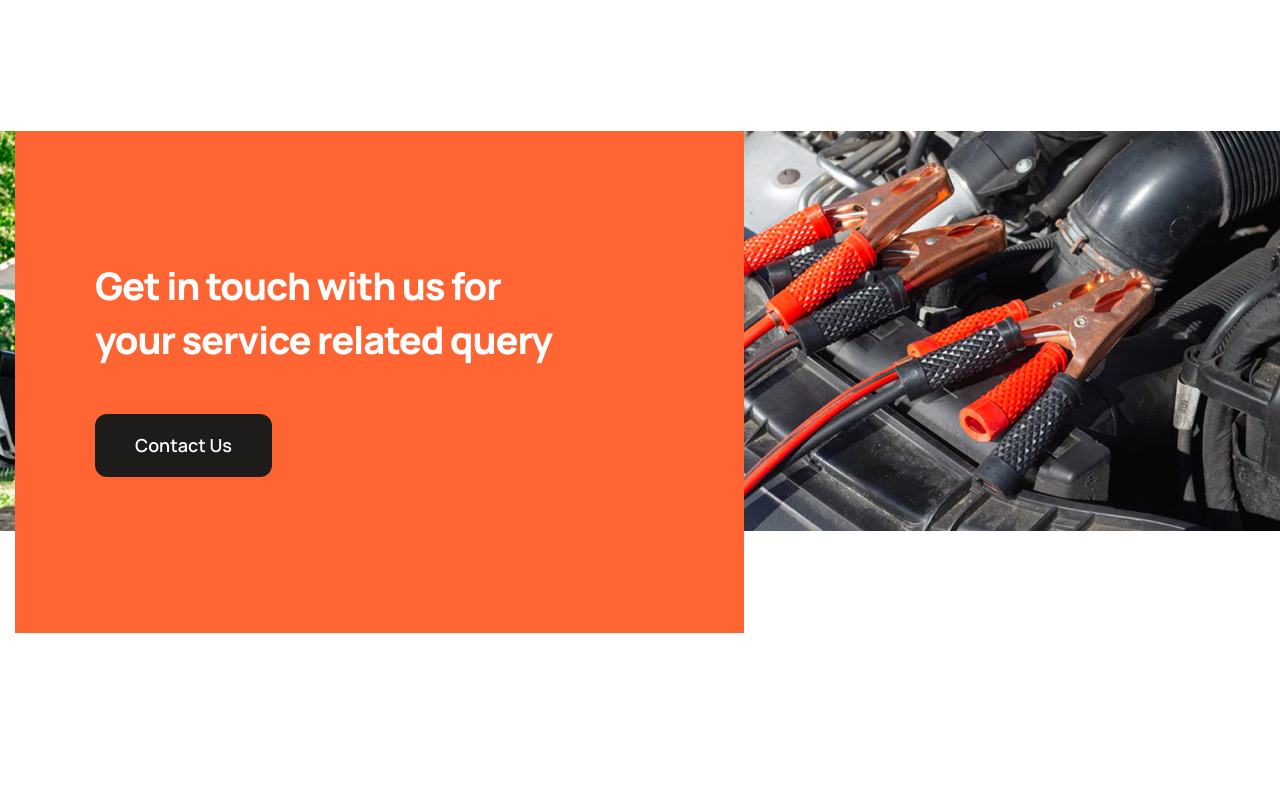
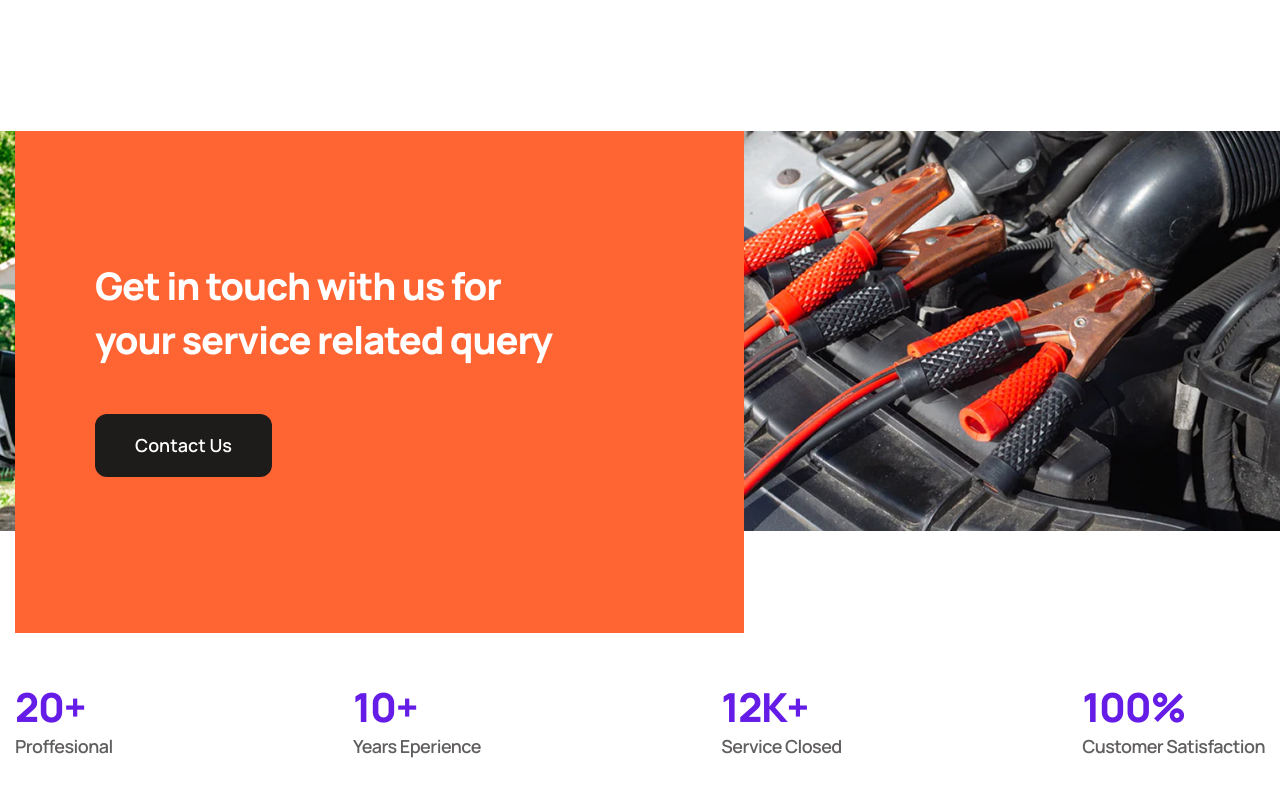
Before and after one commit to RafaelTagiev/finsweet, a website: page index.html in a window 1280 px wide. Shown: the part 2680-3488 px from the top of the page. Before the commit the page ends 3313 px from the top, so only its background shows below. Drawn offline with nearby package versions, Linux system fonts and the light colour scheme; files that its build step writes are made by us from their sources; files whose address does not match are found by name.

Commit message:
experience section implementation

```diff
--- a/index.html
+++ b/index.html
@@ -249,6 +249,30 @@
                     </div>
                 </div>
             </section>
+            <section class="experience-section">
+                <div class="container">
+                    <div class="experience">
+                        <ul class="experience__list">
+                            <li class="experience__list-item">
+                                <h2 class="experience__item-title heading-title">20+</h2>
+                                <p class="experience__item-subtitle heading-subtitle">Proffesional</p>
+                            </li>
+                            <li class="experience__list-item">
+                                <h2 class="experience__item-title heading-title">10+</h2>
+                                <p class="experience__item-subtitle heading-subtitle">Years Eperience</p>
+                            </li>
+                            <li class="experience__list-item">
+                                <h2 class="experience__item-title heading-title">12K+</h2>
+                                <p class="experience__item-subtitle heading-subtitle">Service Closed</p>
+                            </li>
+                            <li class="experience__list-item">
+                                <h2 class="experience__item-title heading-title">100%</h2>
+                                <p class="experience__item-subtitle heading-subtitle">Customer Satisfaction</p>
+                            </li>
+                        </ul>
+                    </div>
+                </div>
+            </section>
         </main>
     </div>
 
--- /dev/null
+++ b/styles/_experience.scss
@@ -0,0 +1,28 @@
+@use "variables" as v;
+@use "mixin" as m;
+
+.experience-section {
+
+    .experience {
+        padding: 48px 0;
+
+        &__list {
+            @include m.d-flex(space-between, center, nowrap, row, 15px, 0);
+
+            @media (max-width: v.$media_sm) {
+                @include m.d-flex(center, start, nowrap, column, 0, 15px);
+            }
+
+            &-item {
+
+                .experience__item-title {
+                    color: v.$secondary;
+                }
+
+                .experience__item-subtitle {
+                    opacity: 0.7;
+                }
+            }
+        }
+    }
+}
--- a/styles/_importer.scss
+++ b/styles/_importer.scss
@@ -3,5 +3,6 @@
 @forward "header";
 @forward "offer";
 @forward "card";
+@forward "process";
 @forward "cta";
-@forward "process";
+@forward "experience";
```
